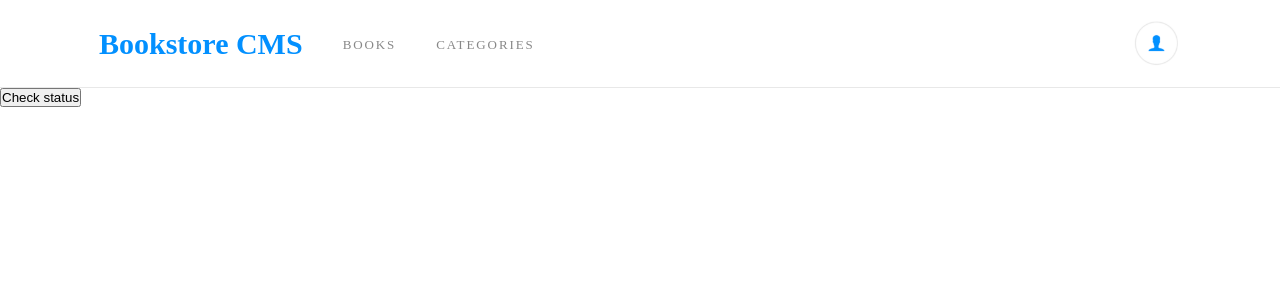
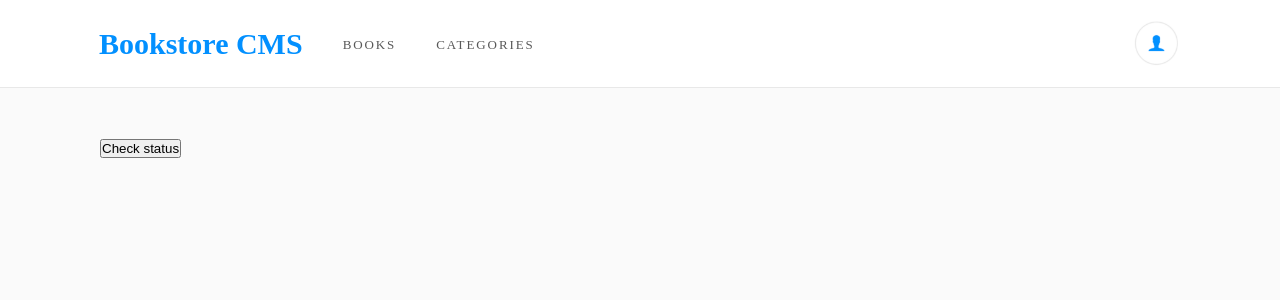
Before and after one commit to luis-pomare/bookstore, a React (Create React App) app: page /categories in a window 1280 px wide. Shown: the top 300 px of the page. Built offline with nearby package versions, Linux system fonts and the light colour scheme.

Commit message:
Apply style to the main element

```diff
--- a/src/App.css
+++ b/src/App.css
@@ -57,5 +57,11 @@ nav ul a {
   line-height: normal;
   letter-spacing: 1.9px;
   color: #121212;
-  opacity: 0.5;
+  opacity: 0.7;
 }
+
+main {
+  background-color: #fafafa;
+  min-height: 100vh;
+  padding: 3.2rem 6.25rem 16.563rem 6.25rem;
+}
--- a/src/components/categories.js
+++ b/src/components/categories.js
@@ -10,12 +10,12 @@ const Categories = () => {
   };
 
   return (
-    <>
+    <main>
       <p>{categories}</p>
       <button type="button" onClick={handleClick}>
         Check status
       </button>
-    </>
+    </main>
   );
 };
 
```
